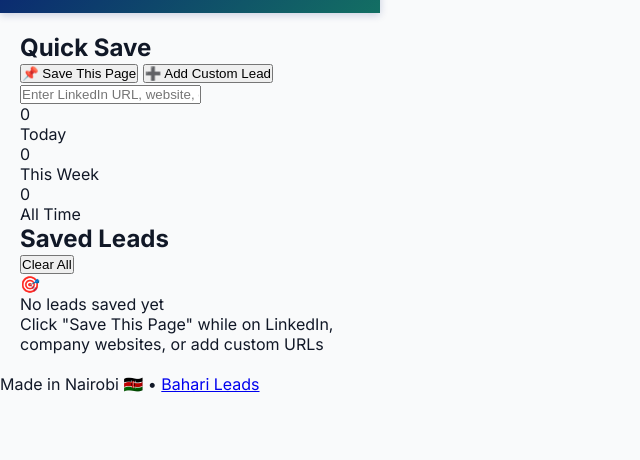
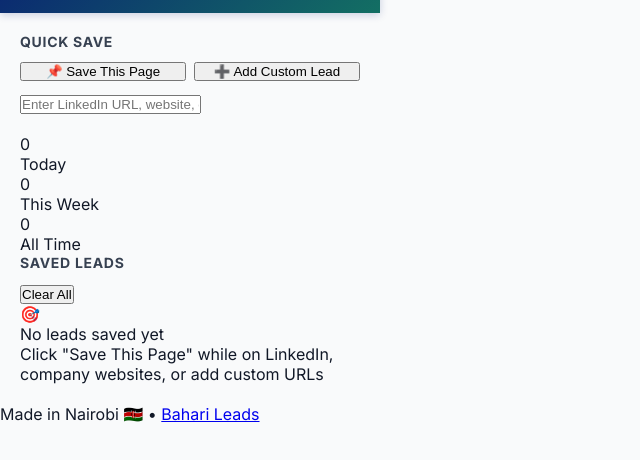
Before and after one commit to SheillaO/Bahari-Leads, a website built with Vite: page index.html in a window 1280 px wide. Shown: the part 44-504 px from the top of the page, without its empty margins (0-640 px from the left). Built offline with nearby package versions, Linux system fonts and the light colour scheme.

Commit message:
Update index.css

```diff
--- a/index.css
+++ b/index.css
@@ -76,3 +76,25 @@ body {
 .container {
     padding: 20px;
 }
+
+/* Section Titles */
+.section-title {
+    font-size: 14px;
+    font-weight: 700;
+    color: var(--gray-700);
+    margin-bottom: 12px;
+    text-transform: uppercase;
+    letter-spacing: 0.05em;
+}
+
+/* Quick Save Section */
+.quick-save {
+    margin-bottom: 20px;
+}
+
+.action-buttons {
+    display: grid;
+    grid-template-columns: 1fr 1fr;
+    gap: 8px;
+    margin-bottom: 12px;
+}
```
